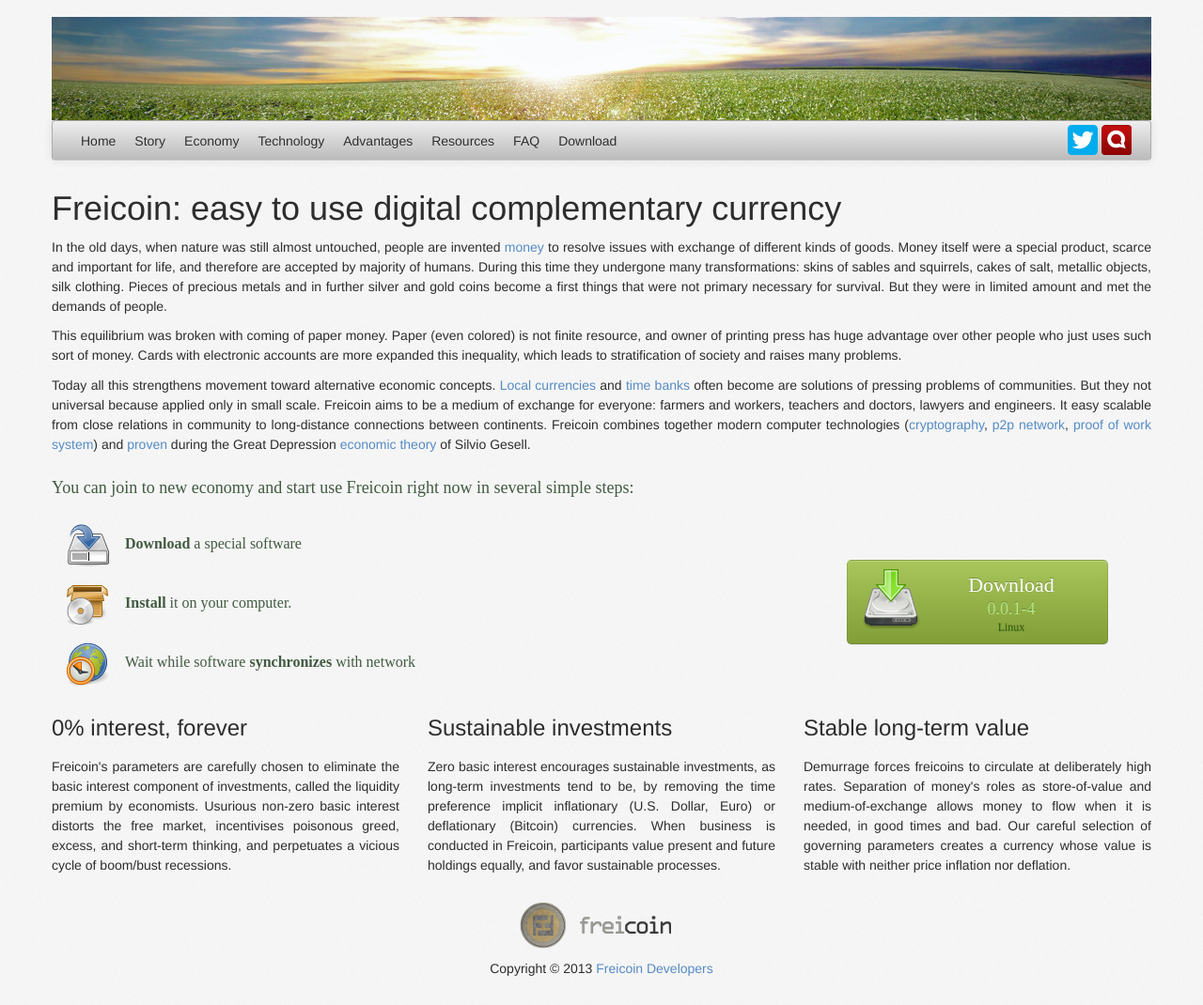
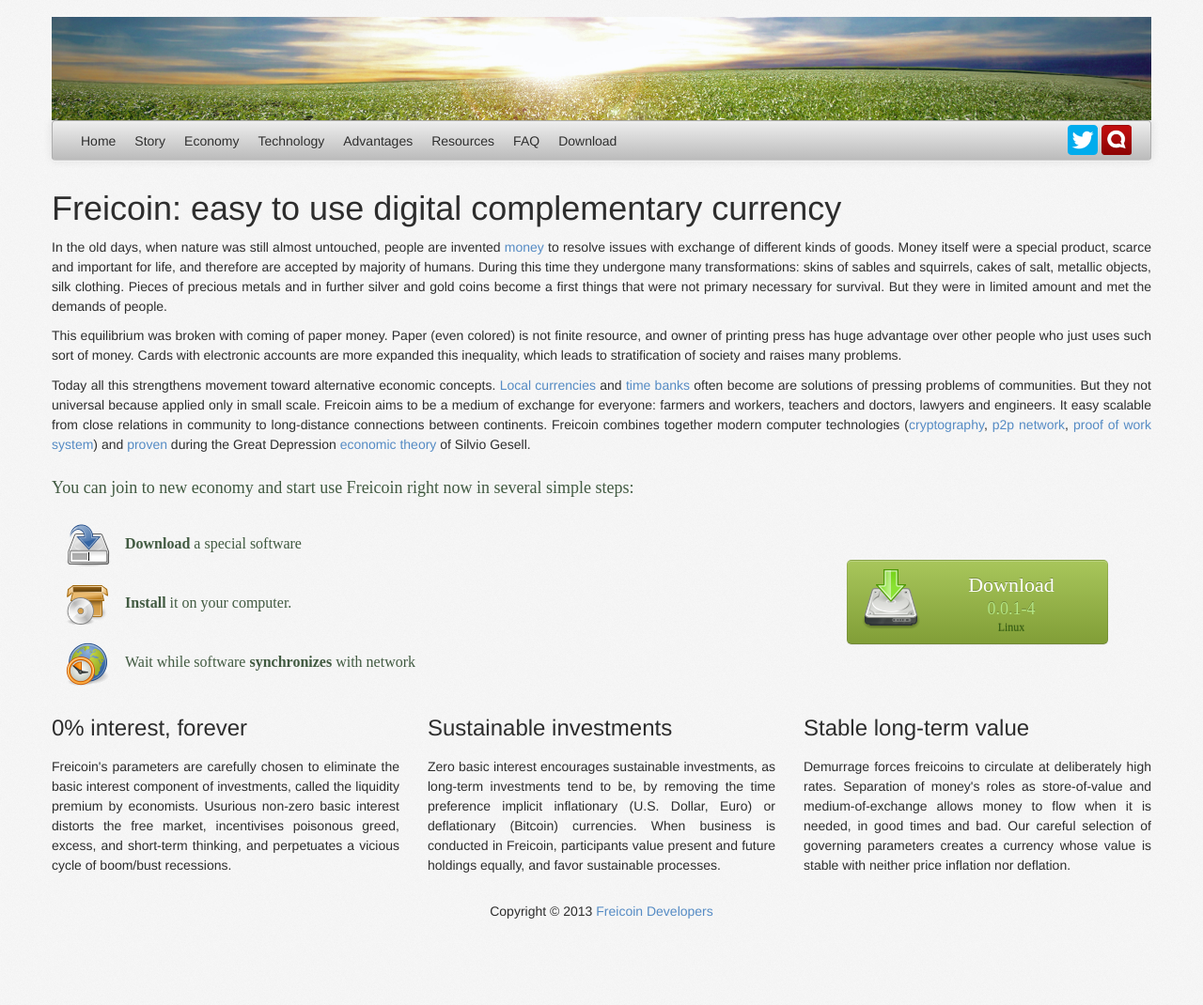
Before and after one commit to freicoin/freico.in, a Jekyll site: the page built from index.md, in a window 1280 px wide. Shown: the whole page at 94% size. Built offline with Jekyll 4.4.1, drawn with Linux system fonts in a browser that asks for light colours; nearby versions of some CDN libraries; some web fonts are replaced; comment, search, counter and statistics services are not loaded; after the commit the page ends 1010 px from its top, so only the background shows below that.

Commit message:
Removed logo from footer
It don't adds any new information for visitors

```diff
--- a/_layouts/default.html
+++ b/_layouts/default.html
@@ -498,17 +498,6 @@
 <div id="footer">
   <div class="container">
     <footer class="footer">
-      <p id="logo-footer">
-        {% if site.logo.header %}
-          <a id="logo-footer-link" class="brand" href="/" title=
-          "{{ site.title }}"><img class="logo-footer-image" src=
-          "{{ site.logo.footer.src }}" alt="{{ site.title }}" /></a>
-          <br />
-        {% else %}
-          <h1>{{ site.title }}</h1>
-        {% endif %}
-      </p>
-
       <p id="copyright-footer">
         {% if copyright %}
           <span id="copyright" class="copyright">Copyright &copy; {{ site.time | date:"%Y" }} <a href="{% if author.url %}{{ author.url }}{% elsif author.email %}mailto:{{ author.email }}{% else %}/copyright/{% endif %}">{{ author.name }}</a>
```
